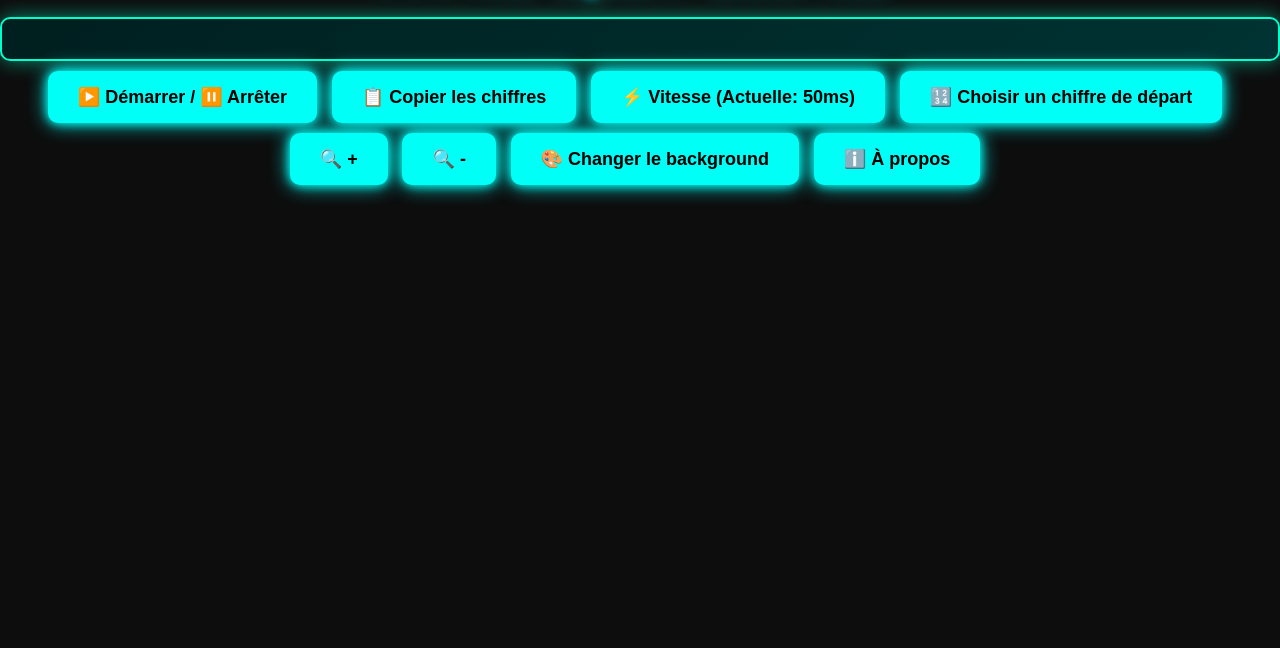
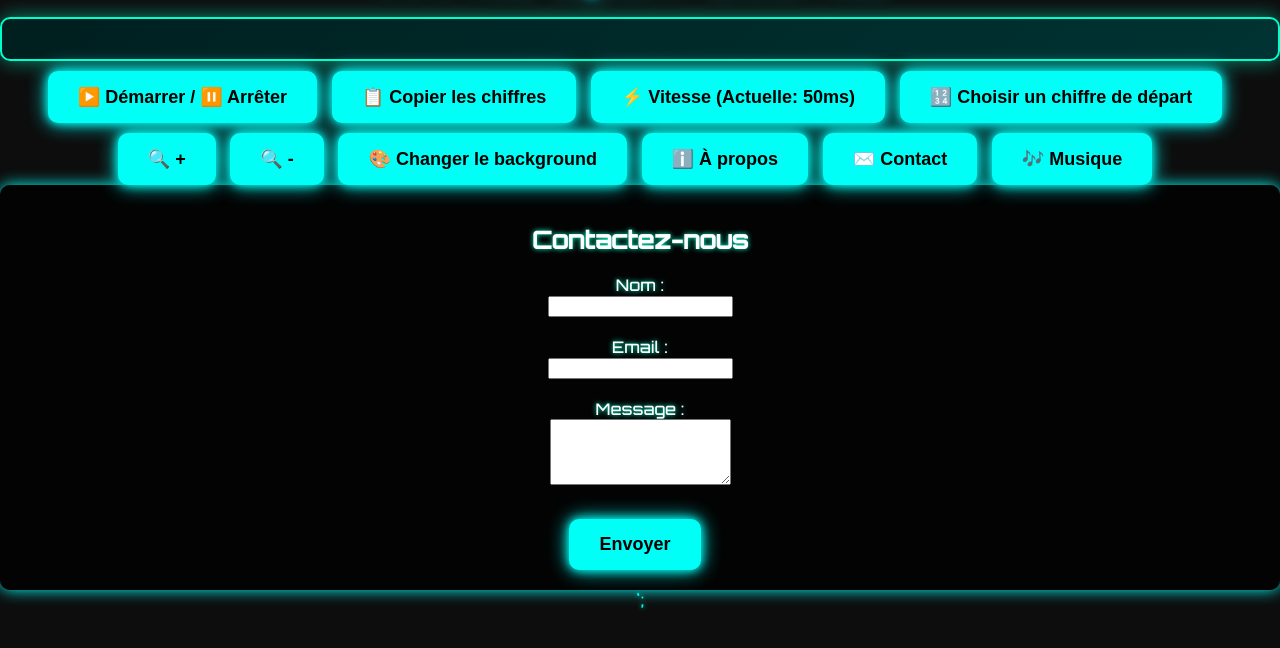
Before and after one commit to AlexandreMii/InfiCounter, a plain HTML site: page index.html in a window 1280 px wide. Shown: the part 150-798 px from the top of the page. Drawn offline with Linux system fonts and the light colour scheme.

Commit message:
Add files via upload

```diff
--- /dev/null
+++ b/contact.html
@@ -0,0 +1,27 @@
+<!DOCTYPE html>
+<html lang="fr">
+<head>
+  <meta charset="UTF-8" />
+  <meta name="viewport" content="width=device-width, initial-scale=1.0"/>
+  <title>Contact - Générateur Néon</title>
+  <link rel="stylesheet" href="styles.css" />
+</head>
+<body>
+  <div class="container">
+    <h1>📩 Contact</h1>
+    <p>Tu veux nous parler ? Remplis le formulaire ci-dessous :</p>
+    <form>
+      <label for="name">Nom :</label><br>
+      <input type="text" id="name" name="name" required><br><br>
+
+      <label for="email">Email :</label><br>
+      <input type="email" id="email" name="email" required><br><br>
+
+      <label for="message">Message :</label><br>
+      <textarea id="message" name="message" rows="4" required></textarea><br><br>
+
+      <button type="submit">Envoyer</button>
+    </form>
+  </div>
+</body>
+</html>
--- a/index.html
+++ b/index.html
@@ -19,8 +19,48 @@
   <button oneclick="decreaseFontSize()">🔍 -</button>
   <button onclick="changerBackground()">🎨 Changer le background</button>
   <button onclick="window.location.href='about.html'">ℹ️ À propos</button>
-  <script>
+  <button onclick="contact()">✉️ Contact</button>
+  <button onclick="toggleMusic()">🎶 Musique</button>
+<script>
 
+let music = new Audio('url-de-ta-musique.mp3'); // Remplace 'url-de-ta-musique.mp3' par l'URL de ta musique
+music.loop = true; // Pour que la musique soit en boucle
+
+function toggleMusic() {
+  if (music.paused) {
+    music.play();
+    console.log("Musique lancée !");
+  } else {
+    music.pause();
+    console.log("Musique arrêtée !");
+  }
+}
+
+    function contact() {
+      const contactForm = document.getElementById('contactForm');
+      if (contactForm) {
+        contactForm.remove(); // Supprimer le formulaire s'il existe déjà
+      } else {
+        document.body.innerHTML += contactFormHTML; // Ajouter le formulaire de contact
+      }
+    }
+
+    const contactFormHTML = `
+    <div id="contactForm" style="background: rgba(0, 0, 0, 0.8); padding: 20px; border-radius: 10px; box-shadow: 0 0 15px #00fff7; color: #fff;">
+      <h2>Contactez-nous</h2>
+      <form>
+        <label for="name">Nom :</label><br>
+        <input type="text" id="name" name="name" required><br><br>
+
+        <label for="email">Email :</label><br>
+        <input type="email" id="email" name="email" required><br><br>
+
+        <label for="message">Message :</label><br>
+        <textarea id="message" name="message" rows="4" required></textarea><br><br>
+
+        <button type="submit">Envoyer</button>
+      </form>
+    </div>`;
     const outputDiv = document.getElementById('output');
     outputDiv.style.fontFamily = 'monospace'; // Utiliser une police monospace pour un affichage uniforme
     function setFontSize(size) {
@@ -132,3 +172,26 @@ function changerBackground() {
   if (logo) logo.style.color = theme.color;
 }
 </script>
+
+
+    <div style="background: rgba(0, 0, 0, 0.8); padding: 20px; border-radius: 10px; box-shadow: 0 0 15px #00fff7; color: #fff;">
+      <h2>Contactez-nous</h2>
+      <form>
+        <label for="name">Nom :</label><br>
+        <input type="text" id="name" name="name" required><br><br>
+
+        <label for="email">Email :</label><br>
+        <input type="email" id="email" name="email" required><br><br>
+
+        <label for="message">Message :</label><br>
+        <textarea id="message" name="message" rows="4" required></textarea><br><br>
+
+        <button type="submit">Envoyer</button>
+      </form>
+    </div>
+  `;
+
+    <script>
+      // Remplace l'URL de la musique par le fichier spécifié
+      music = new Audio('youtube_7dgGWEZfSDU_audio.mp3');
+    </script>
```
Also changed, not shown: styles.css (line endings or trailing spaces), 2 other files.
